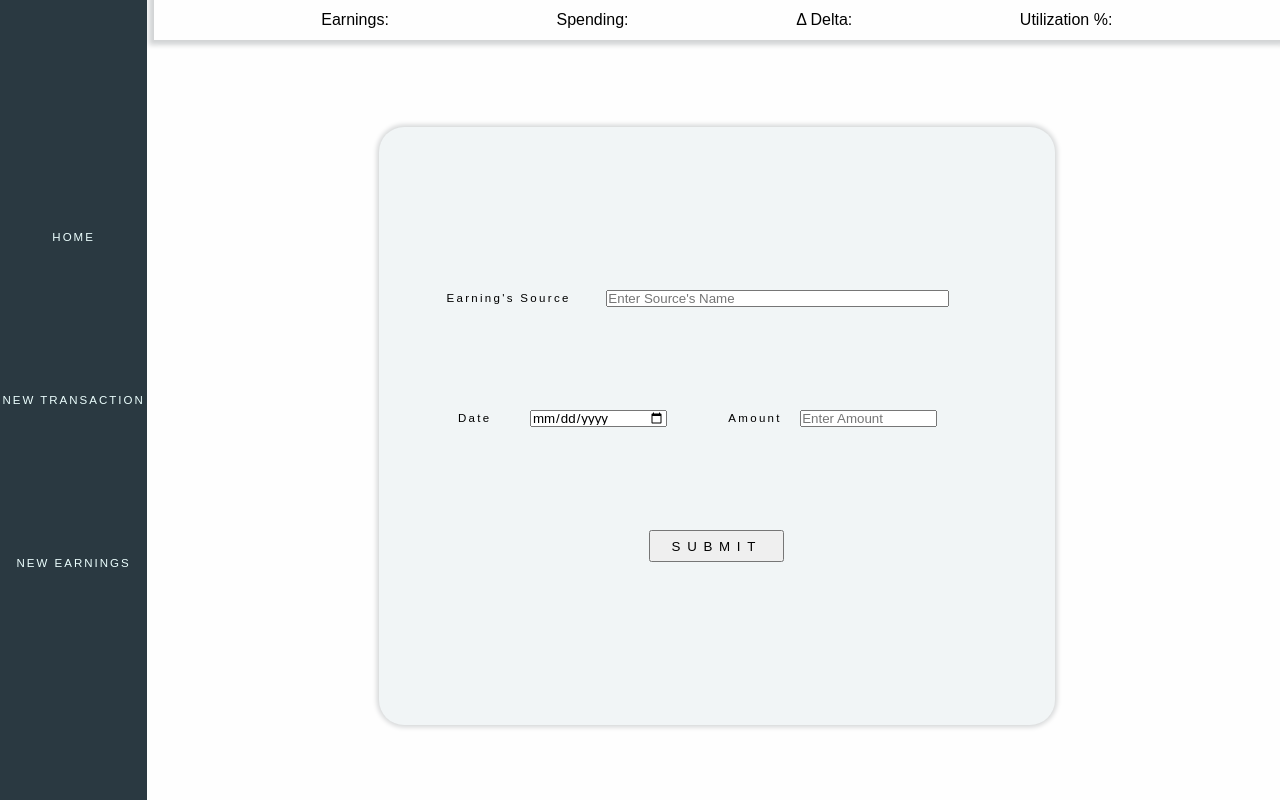
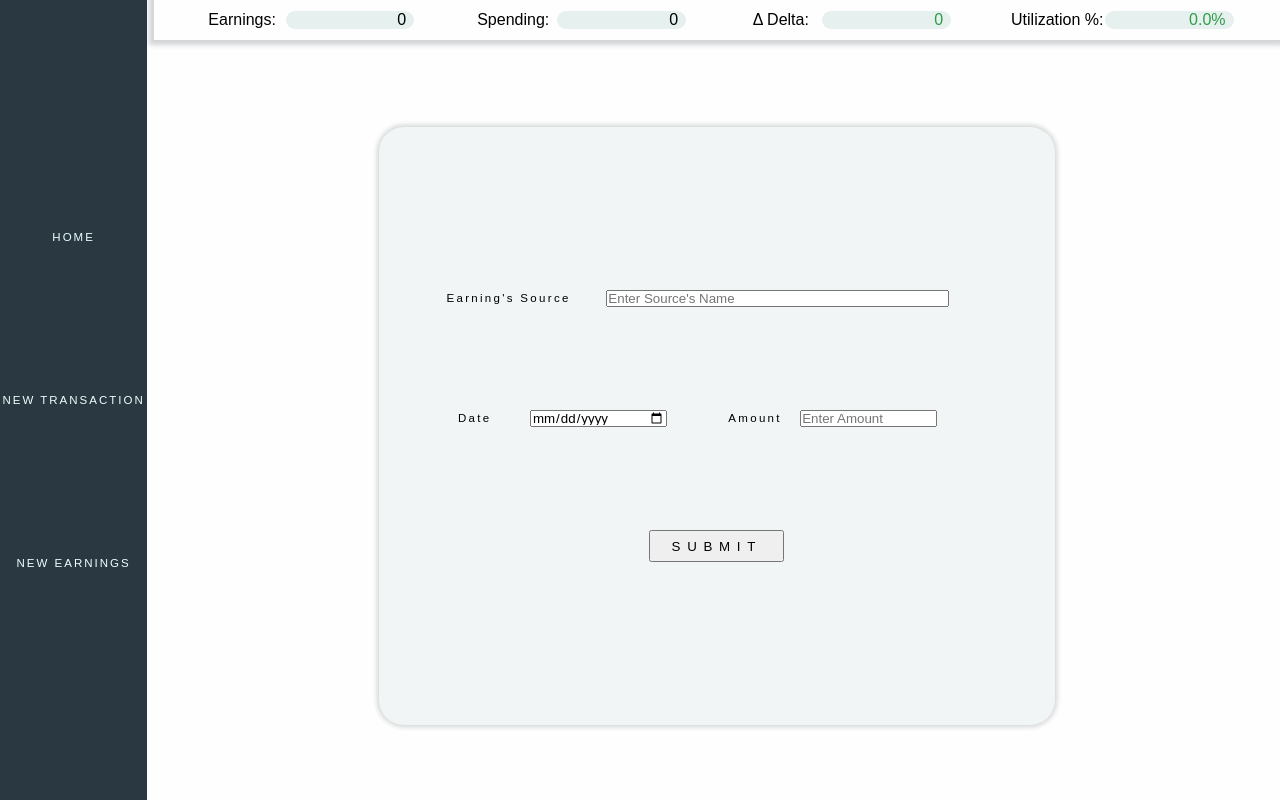
Before and after one commit to MatthewChon/moneytool, a Flask app: page /new_earnings in a window 1280 px wide. Run offline with Flask 3, Linux system fonts and the light colour scheme.

Commit message:
enabled page to retrieve data

```diff
--- a/app.py
+++ b/app.py
@@ -2,14 +2,30 @@ from flask import Flask, render_template
 
 app = Flask(__name__)
 
+def retrieve_earnings():
+    return 0
+
+def retrieve_spendings():
+    return 0
+
+def compute_utilization_percentage(earnings, spendings):
+    earnings = max(1, earnings)
+    return float('%.3f'%((spendings/earnings) * 100))
+
+def base_render(html_page, **kwargs):
+    header_data = {'earnings': retrieve_earnings(), 'spendings': retrieve_spendings(), 'utilization_threshold': 30
+    }
+    header_data['delta'] = header_data['earnings'] - header_data['spendings']
+    header_data['utilization'] = compute_utilization_percentage(header_data['earnings'], header_data['spendings'])
+    return render_template(html_page, header_data=header_data, **kwargs)
 @app.route("/")
 def index():
-    return render_template("index.html")
+    return base_render('index.html')
 
 @app.route("/new_transaction")
 def load_transaction_page():
-    return render_template("submission.html")
+    return base_render("submission.html")
 
 @app.route("/new_earnings")
 def load_earnings_page():
-    return render_template("earnings.html")
+    return base_render("earnings.html")
--- a/static/css/styles.css
+++ b/static/css/styles.css
@@ -7,6 +7,7 @@ body {
     overflow-x: hidden;
 }
 :root {
+    --header-stat-background-color: rgb(230, 240, 238);
     --sidenav-background-color: rgb(42, 57, 65);
     --sidenav-item-text-color: rgb(236, 255, 254);
     --sidenav-item-text-size: .9vw;
@@ -47,7 +48,17 @@ header {
     margin-bottom: 1.5vh;
 }
 .headline-item {
+    display: flex;
+    justify-content: space-evenly;
+    width: 20%;
     list-style: none;
+}
+.headline-stat {
+    background-color: var(--header-stat-background-color);
+    text-align: right;
+    border-radius: 20px;
+    padding: 0 0.5em;
+    width: 50%;
 }
 #main-container {
     --main-container-column-sizing: var(--main-container-col-1)
--- a/templates/base.html
+++ b/templates/base.html
@@ -12,10 +12,22 @@
     <div id="main-container">
         <header>
             <ul class="stat-headline">
-                <li class="headline-item">Earnings: </li>
-                <li class="headline-item">Spending: </li>
-                <li class="headline-item">Δ Delta: </li>
-                <li class="headline-item">Utilization %: </li>
+                <li class="headline-item">Earnings:
+                    <span class="headline-stat">{{ header_data.earnings }}</span>
+                </li>
+                <li class="headline-item">Spending:
+                    <span class="headline-stat">{{ header_data.spendings }}</span>
+                </li>
+                <li class="headline-item">Δ Delta:
+                    <span class="headline-stat" style="{{'color: #2f9d47' if header_data.delta >= 0 else 'color: #ce6542'}}">
+                        {{ header_data.delta }}
+                    </span>
+                </li>
+                <li class="headline-item">Utilization %:
+                    <span class="headline-stat" style="{{'color: #2f9d47' if header_data.utilization < header_data.utilization_threshold else 'color: #ce6542'}}">
+                        {{ header_data.utilization }}%
+                    </span>
+                </li>
             </ul>
         </header>
         <nav class="sidenav-container">
```
